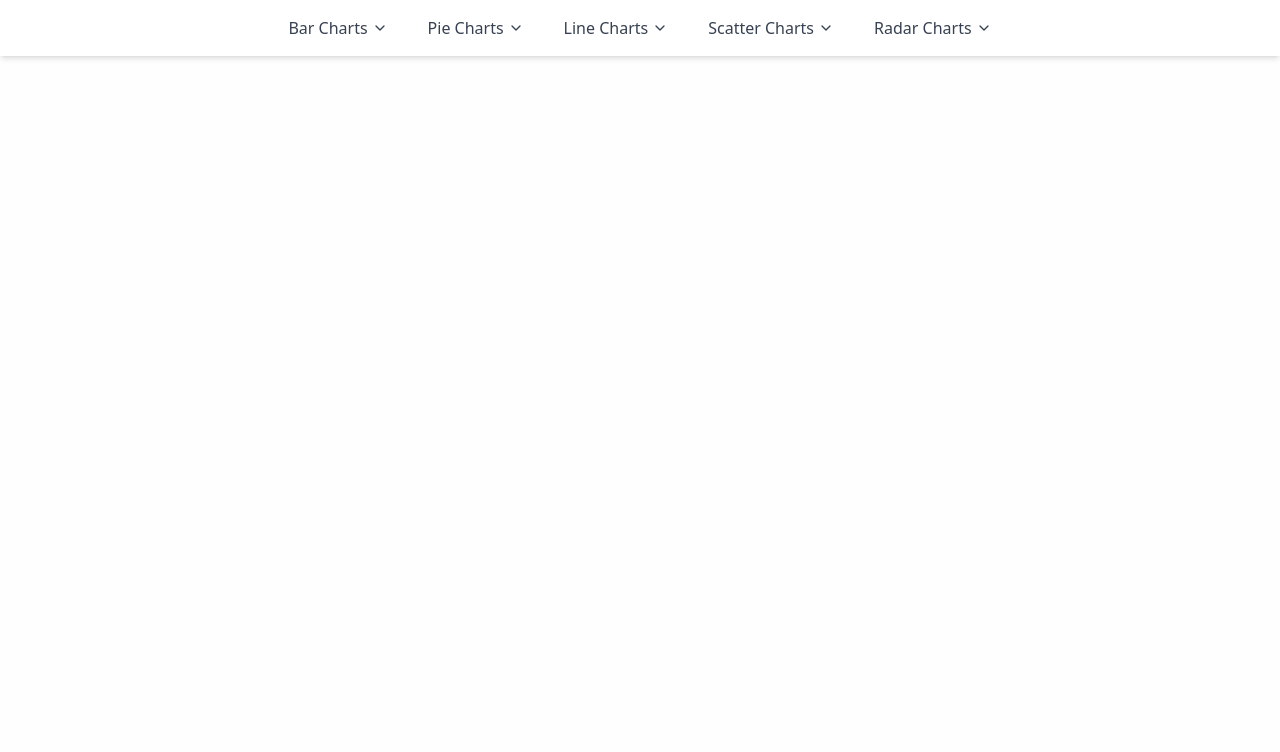
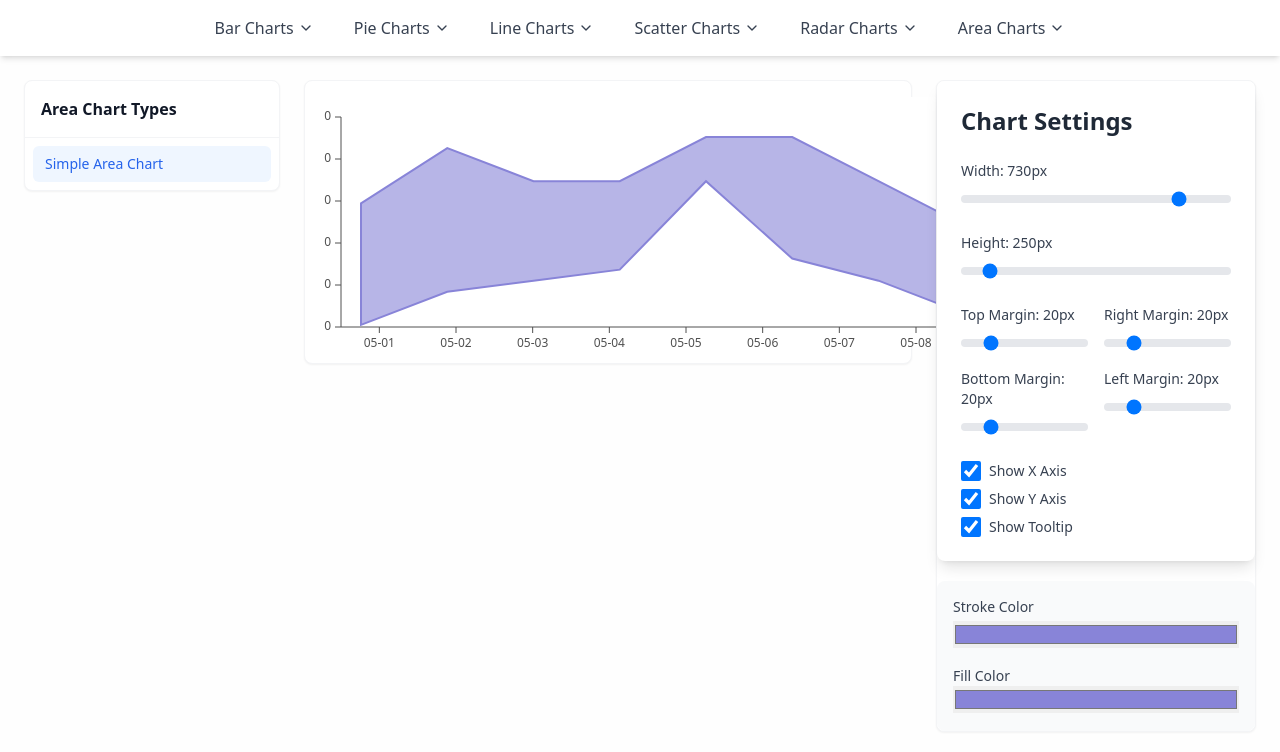
Before and after one commit to unosquare/unochart, a React app: page /simple-area-chart in a window 1280 px wide. Shown: the top 752 px of the page. Built offline with nearby package versions, Linux system fonts and the light colour scheme; the HTML template or start-up script is replaced by a standard one.

Commit message:
AreaChart (Needs Fix)

```diff
--- a/samples/App.tsx
+++ b/samples/App.tsx
@@ -19,6 +19,7 @@ import ScatterChartWithLines from './pages/ScatterChartWithLines';
 import StackedBarChart from './pages/StackedBarChart';
 import StraightAnglePieChart from './pages/StraightAnglePieChart';
 import SimpleRadarChart from './pages/SimpleRadarChart';
+import SimpleAreaChart from './pages/SimpleAreaChart';
 import NavBar from './utils/NavBar';
 
 const App: React.FC = () => {
@@ -47,6 +48,7 @@ const App: React.FC = () => {
                         <Route path='/scatter-chart-with-lines' element={<ScatterChartWithLines />} />
                         <Route path='/scatter-chart-with-labels' element={<ScatterChartWithLabels />} />
                         <Route path='/simple-radar-chart' element={<SimpleRadarChart />} />
+                        <Route path='/simple-area-chart' element={<SimpleAreaChart />} />
                     </Routes>
                 </main>
             </div>
--- /dev/null
+++ b/samples/pages/SimpleAreaChart.tsx
@@ -0,0 +1,8 @@
+import React from 'react';
+import AreaChartWrapper from '../utils/AreaChartWrapper';
+
+const SimpleAreaChart = () => {
+  return <AreaChartWrapper />;
+};
+
+export default SimpleAreaChart;
--- /dev/null
+++ b/samples/utils/AreaChartControls.tsx
@@ -0,0 +1,60 @@
+import React from 'react';
+import ChartControls from './ChartControls';
+
+interface AreaChartControlsProps {
+  width: number;
+  setWidth: (value: number) => void;
+  height: number;
+  setHeight: (value: number) => void;
+  margin: { top: number; right: number; bottom: number; left: number };
+  setMargin: (value: { top: number; right: number; bottom: number; left: number }) => void;
+  showXAxis: boolean;
+  setShowXAxis: (value: boolean) => void;
+  showYAxis: boolean;
+  setShowYAxis: (value: boolean) => void;
+  showTooltip: boolean;
+  setShowTooltip: (value: boolean) => void;
+  strokeColor: string;
+  setStrokeColor: (value: string) => void;
+  fillColor: string;
+  setFillColor: (value: string) => void;
+}
+
+const AreaChartControls: React.FC<AreaChartControlsProps> = ({
+  strokeColor,
+  setStrokeColor,
+  fillColor,
+  setFillColor,
+  ...props
+}) => {
+  return (
+    <div>
+      <ChartControls {...props} />
+      <div className="p-4 bg-gray-50 rounded-lg">
+        <label htmlFor="strokeColor" className="block text-sm font-medium text-gray-700 mb-1">
+          Stroke Color
+        </label>
+        <input
+          id="strokeColor"
+          type="color"
+          value={strokeColor}
+          onChange={(e) => setStrokeColor(e.target.value)}
+          className="w-full"
+        />
+
+        <label htmlFor="fillColor" className="block text-sm font-medium text-gray-700 mt-4">
+          Fill Color
+        </label>
+        <input
+          id="fillColor"
+          type="color"
+          value={fillColor}
+          onChange={(e) => setFillColor(e.target.value)}
+          className="w-full"
+        />
+      </div>
+    </div>
+  );
+};
+
+export default AreaChartControls;
--- /dev/null
+++ b/samples/utils/AreaChartWrapper.tsx
@@ -0,0 +1,98 @@
+import React, { useState } from 'react';
+import { Link } from 'react-router-dom';
+import AreaChart from '../../src/AreaChart';
+import Area from '../../src/Area';
+import XAxis from '../../src/XAxis';
+import YAxis from '../../src/YAxis';
+import Tooltip from '../../src/Tooltip';
+import AreaChartControls from './AreaChartControls';
+import { NAV_SECTIONS } from './constants';
+
+const rangeData = [
+  { day: '05-01', temperature: [-1, 10] },
+  { day: '05-02', temperature: [2, 15] },
+  { day: '05-03', temperature: [3, 12] },
+  { day: '05-04', temperature: [4, 12] },
+  { day: '05-05', temperature: [12, 16] },
+  { day: '05-06', temperature: [5, 16] },
+  { day: '05-07', temperature: [3, 12] },
+  { day: '05-08', temperature: [0, 8] },
+  { day: '05-09', temperature: [-3, 5] },
+];
+
+export default function AreaChartWrapper() {
+  const [width, setWidth] = useState(730);
+  const [height, setHeight] = useState(250);
+  const [margin, setMargin] = useState({ top: 20, right: 20, bottom: 20, left: 20 });
+  const [strokeColor, setStrokeColor] = useState('#8884d8');
+  const [fillColor, setFillColor] = useState('#8884d8');
+  const [showXAxis, setShowXAxis] = useState(true);
+  const [showYAxis, setShowYAxis] = useState(true);
+  const [showTooltip, setShowTooltip] = useState(true);
+
+  const areaChartTypes = NAV_SECTIONS.find((section) => section.category === 'Area Charts')?.items || [];
+
+  return (
+    <div className="p-6">
+      <div className="flex gap-6">
+        <div className="w-64 shrink-0">
+          <div className="bg-white rounded-lg shadow-sm border border-gray-100">
+            <div className="p-4 border-b border-gray-100">
+              <h3 className="font-semibold text-gray-900">Area Chart Types</h3>
+            </div>
+            <ul className="p-2">
+              {areaChartTypes.map((chart) => (
+                <li key={chart.path}>
+                  <Link
+                    to={chart.path}
+                    className={`block px-3 py-2 rounded-md text-sm ${
+                      location.pathname === chart.path
+                        ? 'bg-blue-50 text-blue-600 font-medium'
+                        : 'text-gray-600 hover:bg-gray-50 hover:text-gray-900'
+                    } transition-colors duration-200`}
+                  >
+                    {chart.name}
+                  </Link>
+                </li>
+              ))}
+            </ul>
+          </div>
+        </div>
+
+        <div className="flex-1 min-w-0">
+          <div className="bg-white rounded-lg shadow-sm border border-gray-100 p-4">
+            <AreaChart width={width} height={height} data={rangeData} margin={margin}>
+              {showXAxis && <XAxis dataKey="day" />}
+              {showYAxis && <YAxis />}
+              <Area dataKey="temperature" stroke={strokeColor} fill={fillColor} />
+              {showTooltip && <Tooltip />}
+            </AreaChart>
+          </div>
+        </div>
+
+        <div className="w-80 shrink-0">
+          <div className="bg-white rounded-lg shadow-sm border border-gray-100">
+            <AreaChartControls
+              width={width}
+              setWidth={setWidth}
+              height={height}
+              setHeight={setHeight}
+              margin={margin}
+              setMargin={setMargin}
+              showXAxis={showXAxis}
+              setShowXAxis={setShowXAxis}
+              showYAxis={showYAxis}
+              setShowYAxis={setShowYAxis}
+              showTooltip={showTooltip}
+              setShowTooltip={setShowTooltip}
+              strokeColor={strokeColor}
+              setStrokeColor={setStrokeColor}
+              fillColor={fillColor}
+              setFillColor={setFillColor}
+            />
+          </div>
+        </div>
+      </div>
+    </div>
+  );
+}
--- a/samples/utils/constants.ts
+++ b/samples/utils/constants.ts
@@ -28,6 +28,9 @@ export const NAV_SECTIONS = [
     ]),
     createNavSection('Radar Charts', [
         { name: 'Simple Radar Chart', path: '/simple-radar-chart' },
+    ]),
+    createNavSection('Area Charts', [
+        { name: 'Simple Area Chart', path: '/simple-area-chart' },
     ]),
 ];
 
--- /dev/null
+++ b/src/Area/index.tsx
@@ -0,0 +1,52 @@
+import React from 'react';
+
+interface AreaProps {
+  data: Array<{ [key: string]: any }>;
+  dataKey: string;
+  stroke: string;
+  fill: string;
+  xScale: (value: any) => number;
+  yScale: (value: any) => number;
+}
+
+const Area: React.FC<AreaProps> = ({ data, dataKey, stroke, fill, xScale, yScale }) => {
+  if (!data || data.length === 0) return null;
+
+  // Generate path for the area
+  const upperPath = data
+    .map((point) => {
+      const value = point[dataKey];
+      if (!value || !Array.isArray(value) || value.length !== 2) return '';
+      const x = xScale(point.day);
+      const y = yScale(value[1]); // Upper bound
+      return `L ${x} ${y}`;
+    })
+    .join(' ')
+    .replace(/^L/, 'M');
+
+  const lowerPath = data
+    .map((point) => {
+      const value = point[dataKey];
+      if (!value || !Array.isArray(value) || value.length !== 2) return '';
+      const x = xScale(point.day);
+      const y = yScale(value[0]); // Lower bound
+      return `L ${x} ${y}`;
+    })
+    .reverse()
+    .join(' ');
+
+  const completePath = `${upperPath} ${lowerPath} Z`;
+
+  return (
+    <path
+      d={completePath}
+      stroke={stroke}
+      fill={fill}
+      strokeWidth={2}
+      fillOpacity={0.6}
+      className="transition-all duration-300 ease-in-out"
+    />
+  );
+};
+
+export default Area;
--- /dev/null
+++ b/src/AreaChart/index.tsx
@@ -0,0 +1,56 @@
+import React from 'react';
+
+interface AreaChartProps {
+  data: Array<{ [key: string]: any }>;
+  width: number;
+  height: number;
+  margin: { top: number; right: number; bottom: number; left: number };
+  children: React.ReactNode;
+}
+
+const AreaChart: React.FC<AreaChartProps> = ({ data, width, height, margin, children }) => {
+  const chartWidth = width - margin.left - margin.right;
+  const chartHeight = height - margin.top - margin.bottom;
+
+  // Calculate xScale and yScale functions
+  const xScale = (value: any) => {
+    const index = data.findIndex((item) => item.day === value);
+    if (index !== -1) {
+      return (index / (data.length - 1)) * chartWidth + margin.left;
+    }
+    return NaN; // Return NaN if the value is not found
+  };
+
+  const yScale = (value: number) => {
+    const allValues = data.flatMap((item) => item.temperature || []);
+    const minValue = Math.min(...allValues);
+    const maxValue = Math.max(...allValues);
+    if (maxValue === minValue) {
+      return chartHeight / 2; // Handle case where all values are the same
+    }
+    return chartHeight - ((value - minValue) / (maxValue - minValue)) * chartHeight + margin.top;
+  };
+
+  return (
+    <svg width={width} height={height} className="bg-white">
+      <g transform={`translate(${margin.left}, ${margin.top})`}>
+        {React.Children.map(children, (child) => {
+          if (React.isValidElement(child)) {
+            const clonedProps = {
+              data,
+              xScale,
+              yScale,
+              width: chartWidth,
+              height: chartHeight,
+              margin,
+            };
+            return React.cloneElement(child, clonedProps);
+          }
+          return null;
+        })}
+      </g>
+    </svg>
+  );
+};
+
+export default AreaChart;
--- a/src/index.ts
+++ b/src/index.ts
@@ -15,3 +15,4 @@ export { default as Line } from './Line';
 export { default as ReferenceLine } from './ReferenceLine';
 export { default as ScatterChart } from './ScatterChart';
 export { default as RadarChart } from './RadarChart';
+export { default as AreaChart } from './AreaChart';
```
